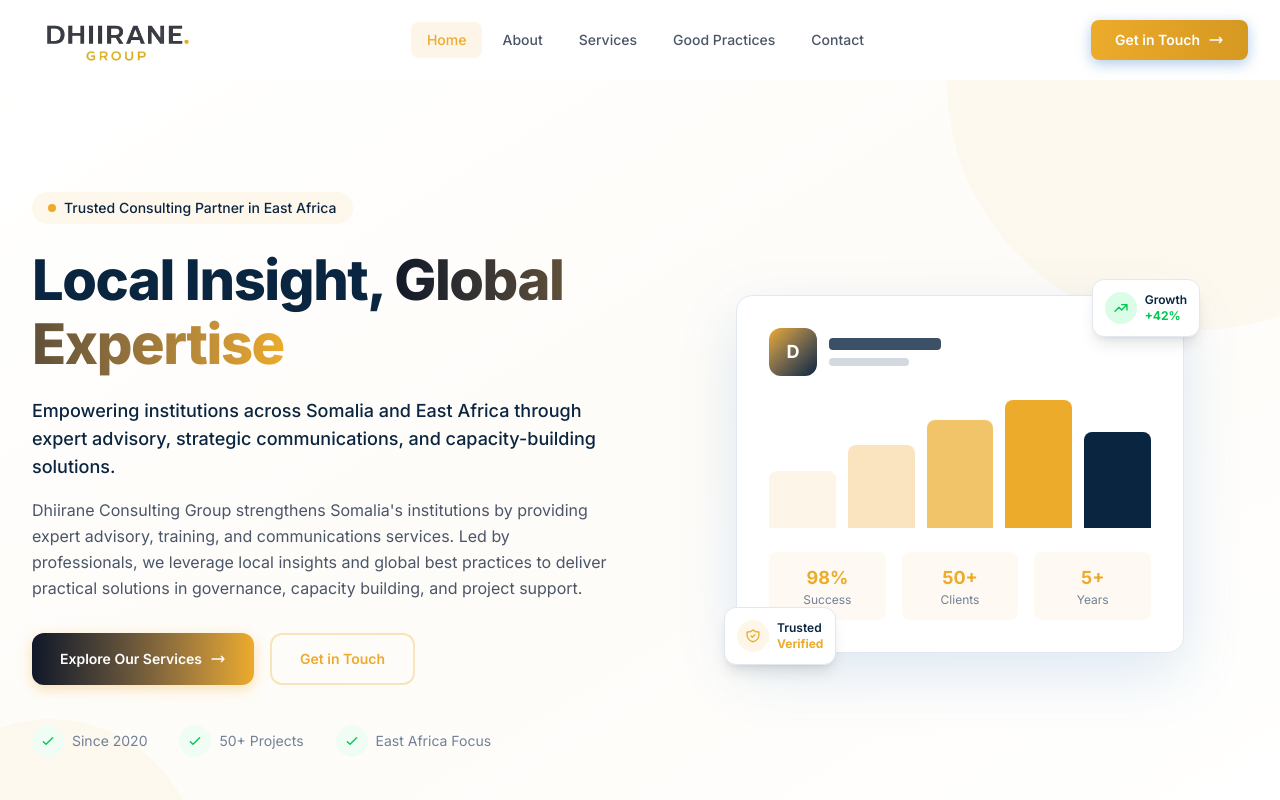
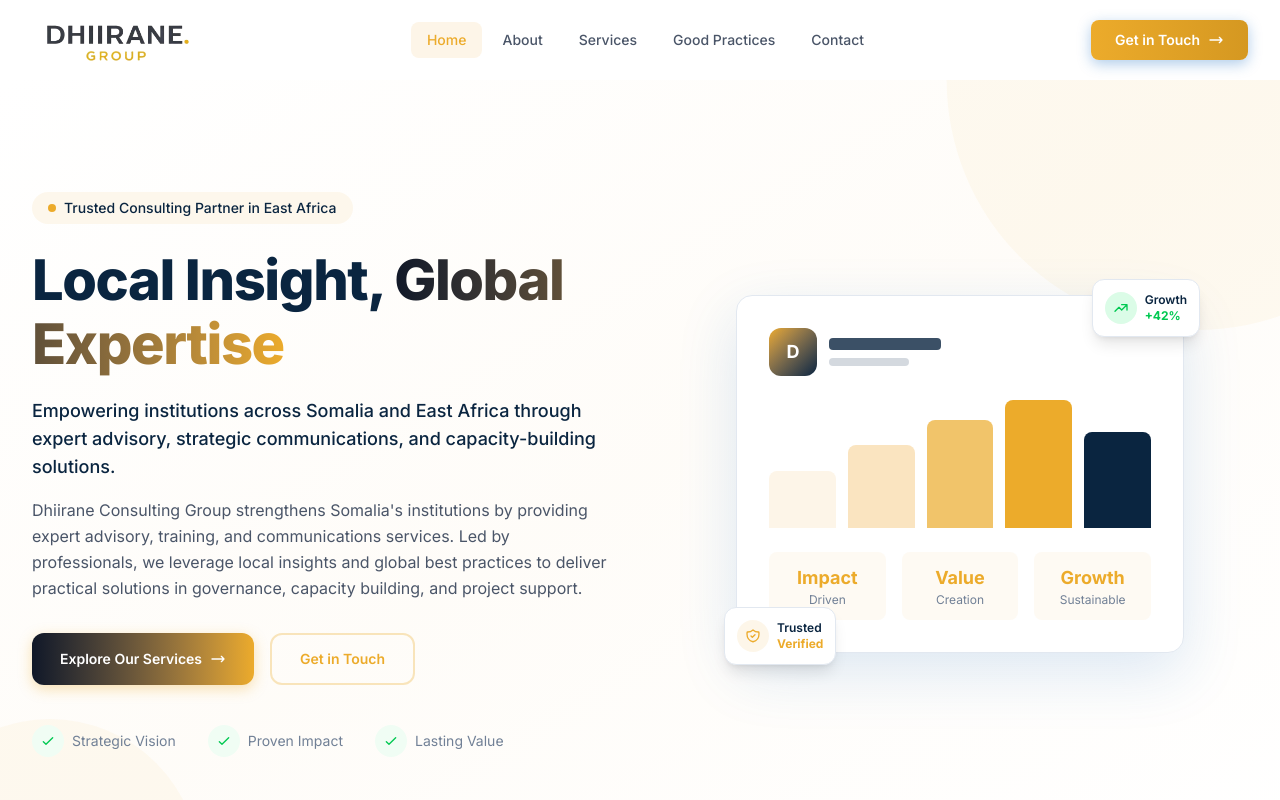
Before and after one commit to ScriptSavvy1/consultant-Website, a Next.js app: page / in a window 1280 px wide. Shown: the top 800 px of the page. Built offline with nearby package versions, Linux system fonts and the light colour scheme.

Commit message:
style: update hero section statistics to value-driven statements

```diff
--- a/src/sections/HeroSection.tsx
+++ b/src/sections/HeroSection.tsx
@@ -83,7 +83,7 @@ export default function HeroSection() {
                                         />
                                     </svg>
                                 </div>
-                                <span>Since 2020</span>
+                                <span>Strategic Vision</span>
                             </div>
                             <div className="flex items-center gap-2">
                                 <div className="w-8 h-8 rounded-full bg-green-50 flex items-center justify-center">
@@ -101,7 +101,7 @@ export default function HeroSection() {
                                         />
                                     </svg>
                                 </div>
-                                <span>50+ Projects</span>
+                                <span>Proven Impact</span>
                             </div>
                             <div className="hidden sm:flex items-center gap-2">
                                 <div className="w-8 h-8 rounded-full bg-green-50 flex items-center justify-center">
@@ -119,7 +119,7 @@ export default function HeroSection() {
                                         />
                                     </svg>
                                 </div>
-                                <span>East Africa Focus</span>
+                                <span>Lasting Value</span>
                             </div>
                         </div>
                     </div>
@@ -153,16 +153,16 @@ export default function HeroSection() {
                                     {/* Stats row */}
                                     <div className="grid grid-cols-3 gap-4">
                                         <div className="bg-accent/50 rounded-lg p-3 text-center">
-                                            <div className="text-primary font-bold text-lg">98%</div>
-                                            <div className="text-text-light text-xs">Success</div>
+                                            <div className="text-primary font-bold text-lg">Impact</div>
+                                            <div className="text-text-light text-xs">Driven</div>
                                         </div>
                                         <div className="bg-accent/50 rounded-lg p-3 text-center">
-                                            <div className="text-primary font-bold text-lg">50+</div>
-                                            <div className="text-text-light text-xs">Clients</div>
+                                            <div className="text-primary font-bold text-lg">Value</div>
+                                            <div className="text-text-light text-xs">Creation</div>
                                         </div>
                                         <div className="bg-accent/50 rounded-lg p-3 text-center">
-                                            <div className="text-primary font-bold text-lg">5+</div>
-                                            <div className="text-text-light text-xs">Years</div>
+                                            <div className="text-primary font-bold text-lg">Growth</div>
+                                            <div className="text-text-light text-xs">Sustainable</div>
                                         </div>
                                     </div>
                                 </div>
```
